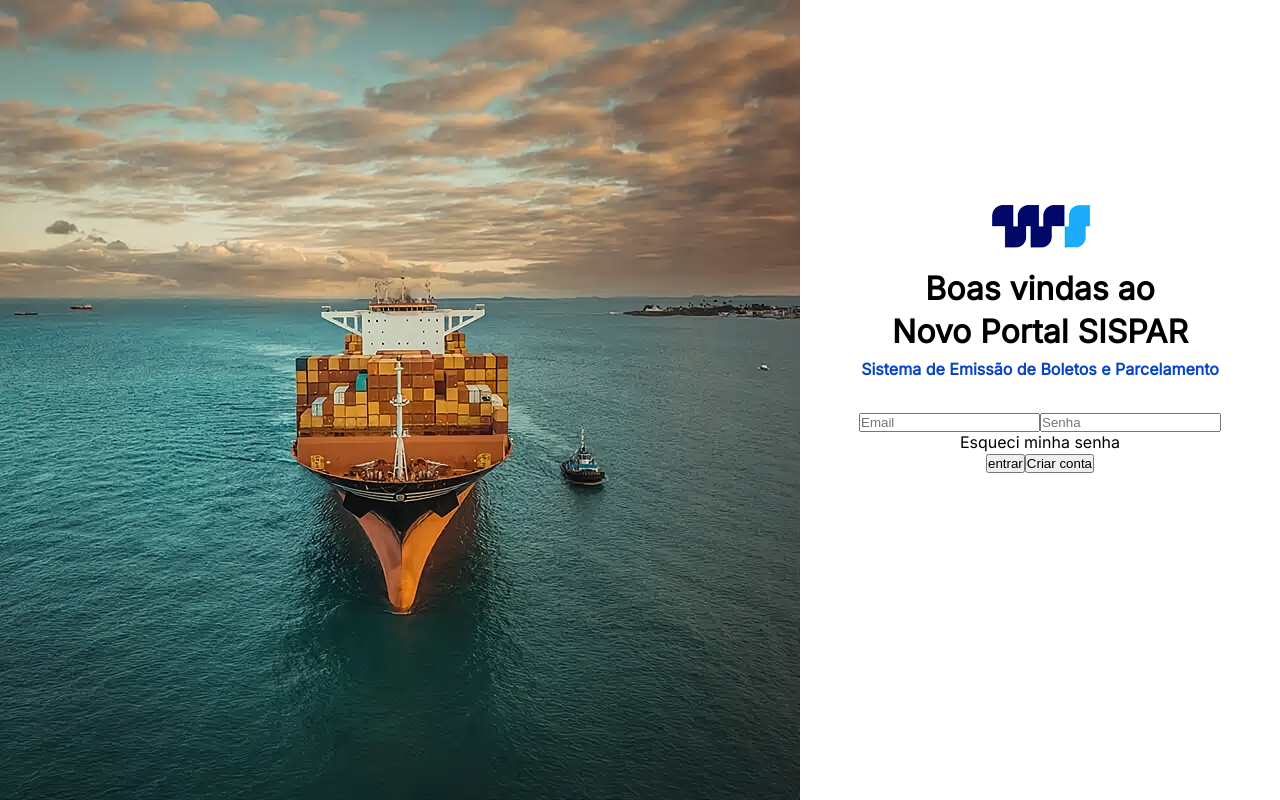
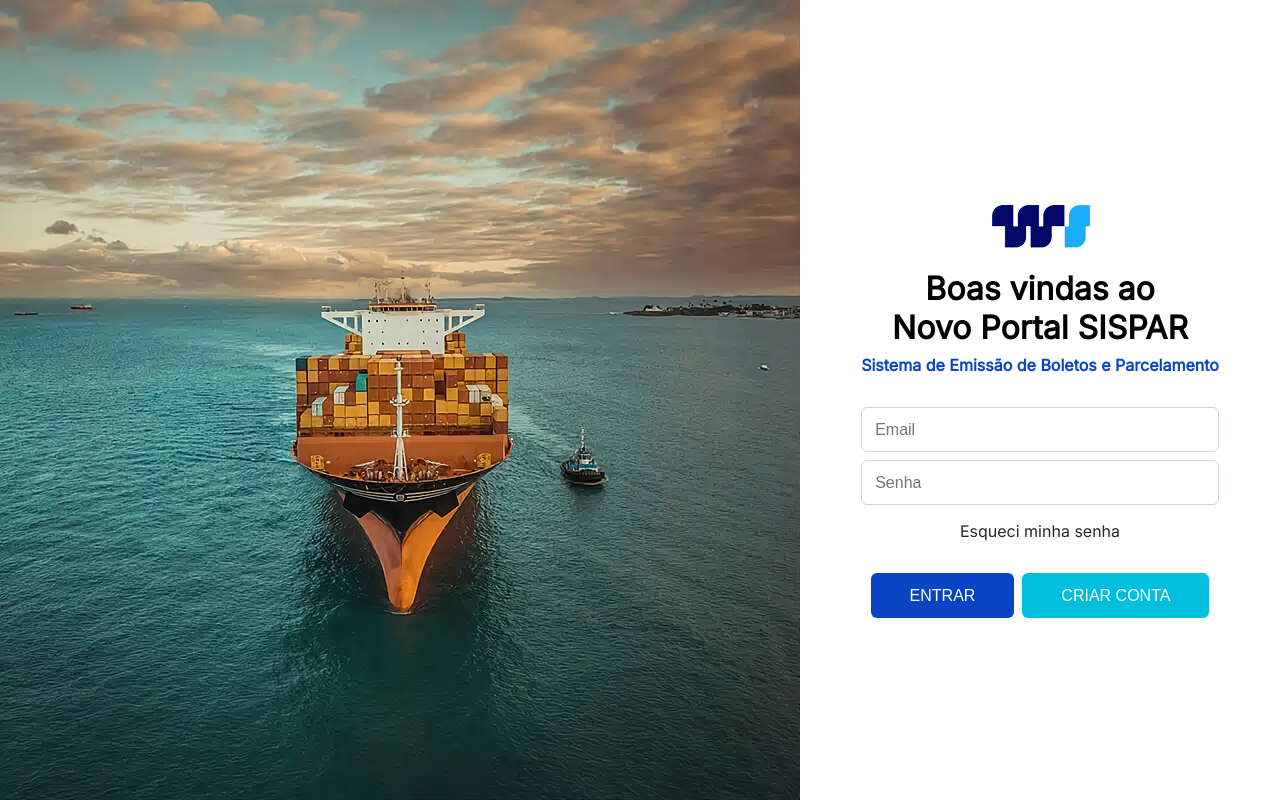
Before and after one commit to nonatodiego/SISPAR, a React (Vite) app: page / in a window 1280 px wide. Built offline with nearby package versions, Linux system fonts and the light colour scheme.

Commit message:
:sparkles: feat: refatorei o layout do componente login e mudei os estilos seguindo o template do figma

```diff
--- a/src/components/login/Login.jsx
+++ b/src/components/login/Login.jsx
@@ -5,22 +5,26 @@ function Login() {
     return (
         <>
             <main>
-                <section id='logo'>
-
+                <section>
                 </section>
                 <section>
                     <img src={logo} alt="" />
                     <h1><span>Boas vindas ao </span><span>Novo Portal SISPAR</span></h1>
+
+                    <section>
                         <p>Sistema de Emissão de Boletos e Parcelamento</p>
                         <form action="">
-                        <input type="email" name="email" id="email" placeholder="Email" aria-label="E-mail"/>
-                        <input type="password" name="password" id="password" placeholder="Senha" aria-label="Senha"/>
+                            <input type="email" name="email" id="email" placeholder="Email" aria-label="E-mail" />
+                            <input type="password" name="password" id="password" placeholder="Senha" aria-label="Senha" />
                         </form>
-                    <p>Esqueci minha senha</p>
+
+                        <a href='#'>Esqueci minha senha</a>
                         <span>
                             <button>entrar</button>
                             <button>Criar conta</button>
                         </span>
+                    </section>
+
                 </section>
             </main>
         </>
--- a/src/components/login/Login.module.scss
+++ b/src/components/login/Login.module.scss
@@ -17,7 +17,7 @@ section:first-child {
     background-position: center;
 }
 
-section:first-child + section {
+section:first-child+section {
     width: 60%;
     display: flex;
     flex-direction: column;
@@ -32,17 +32,90 @@ section:first-child + section {
         display: flex;
         flex-direction: column;
         align-items: center;
-        gap: 0.25rem;
         font-weight: 700;
         font-size: 2rem;
         margin-bottom: .5rem;
     }
 
-    p:first-of-type {
-        color: #0844C4;
-        font-weight: 700;
+    section {
+        display: flex;
+        flex-direction: column;
+        justify-content: center;
+        align-items: center;
+        // border: 1px solid red;
+
+        p:first-of-type {
+            font-size: 1rem;
+            font-weight: 700;
+            color: #0844C4;
+            margin-bottom: 2rem;
+        }
+
+        form {
+            display: flex;
+            flex-direction: column;
+            width: 100%;
+            gap: .5rem;
+            margin-bottom: 1rem;
+
+            input {
+                border: .8px solid #CBD4E1;
+                padding: 0.75rem 0.8125rem; // 12px 13px
+                height: 2.8125rem; // 45px
+                font-size: 1rem;
+                border-radius: 0.375rem; // 6px
+
+                &:focus, &:hover {
+                    border: .8px solid #001A3D;
+                }
+
+                &:invalid {
+                    border: .8px solid #A60B2F;
+                }
+
+            }
+        }
+
+    }
+
+    a {
+        font-weight: 400;
+        text-decoration: none;
         font-size: 1rem;
+        color: #23282F;
+        cursor: pointer;
         margin-bottom: 2rem;
     }
 
+    span {
+        display: flex;
+        align-content: center;
+        justify-content: center;
+
+        gap: .5rem;
+
+        button {
+            display: flex;
+            align-items: center;
+            justify-content: center;
+            text-transform: uppercase;
+            color: #fff;
+            height: 2.8125rem; // 45px
+            font-size: 1rem;
+            text-align: center;
+            padding: 18px 39px;
+            border-radius: 0.375rem; // 6px
+            border: none;
+            cursor: pointer;
+
+        }
+
+        button:first-of-type {
+            background-color: #0844C4;
+        }
+
+        button + button {
+            background-color: #00BEDD;
+        }
+    }
 }
```
Lines whose indentation alone changed are shown as unchanged.
